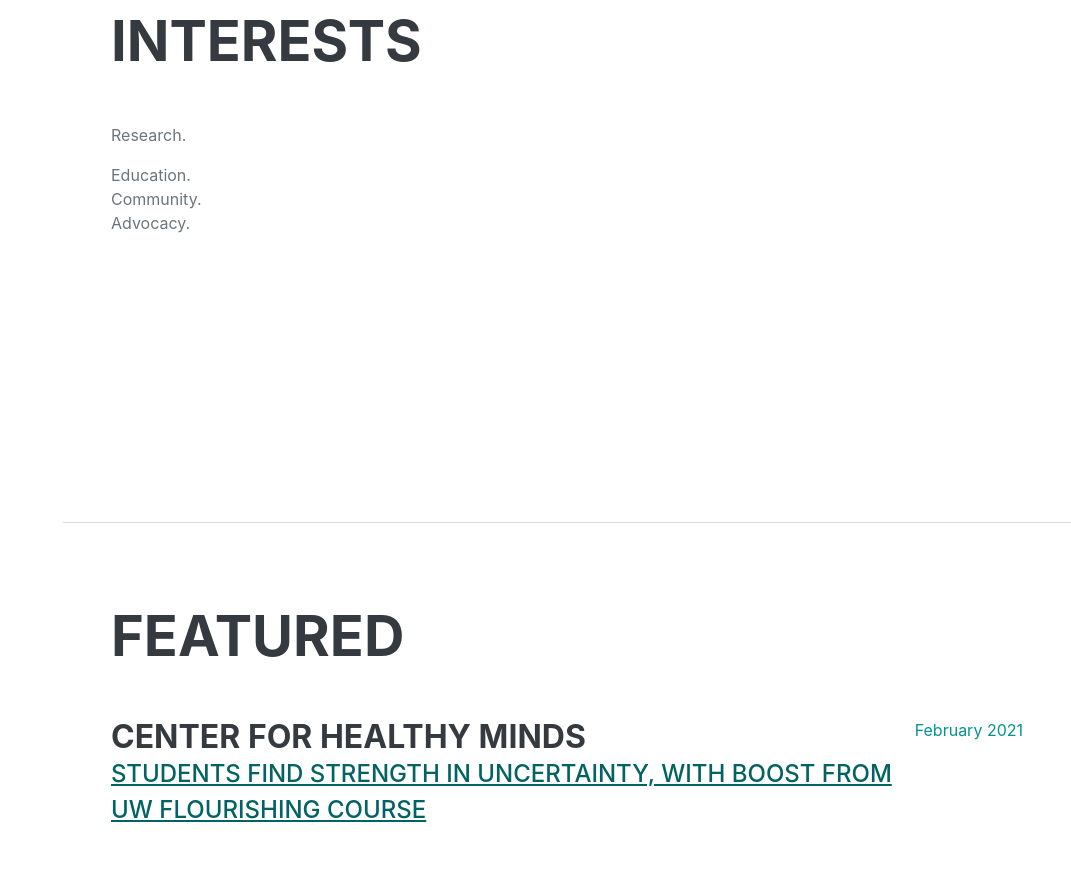
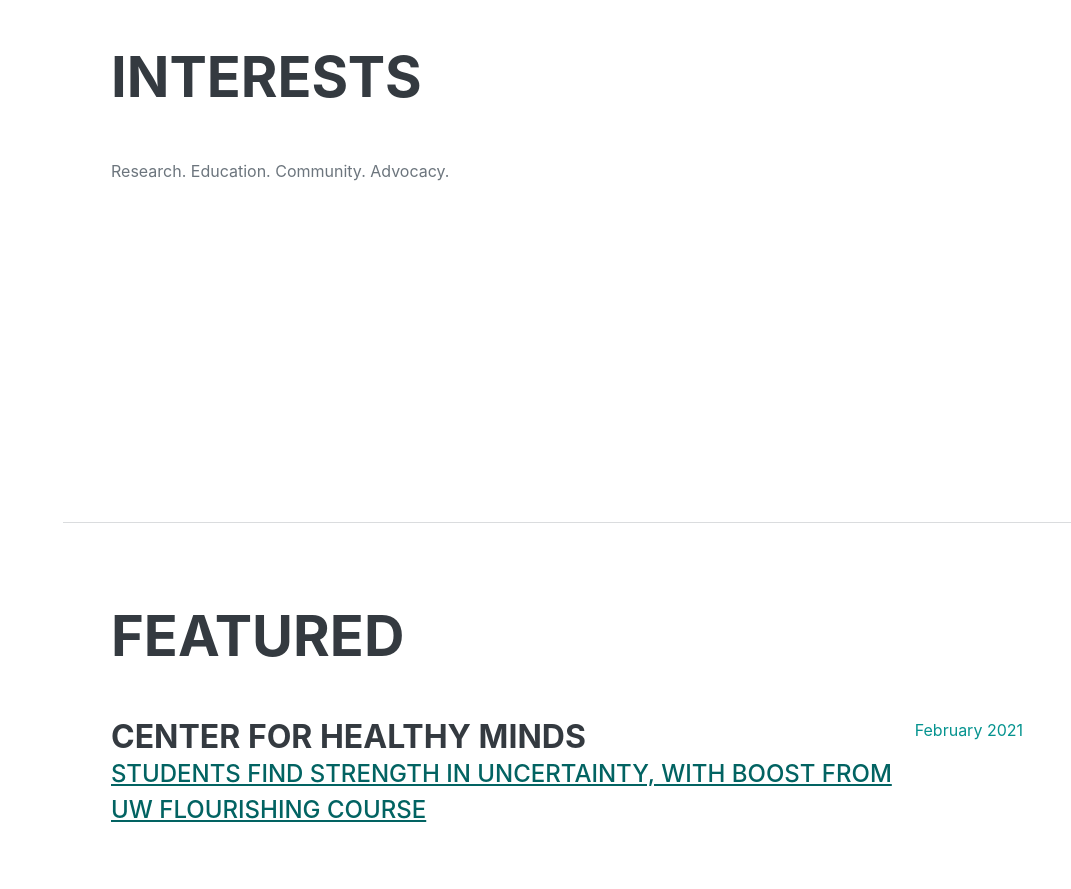
Before and after one commit to KMZIMMERMAN/portfolio, a plain HTML site: page index.html in a window 1280 px wide. Shown: the part 6480-7369 px from the top of the page, without its empty margins (209-1280 px from the left). Drawn offline with nearby package versions, Linux system fonts and the light colour scheme; a web font is replaced by a local one.

Commit message:
Update index.html

```diff
--- a/index.html
+++ b/index.html
@@ -233,10 +233,8 @@ Burt Blom Scholarship - Arrowhead High School (2020)
             <section class="resume-section" id="interests">
                 <div class="resume-section-content">
                     <h2 class="mb-5">Interests</h2>
-                    <p>Research.</p>
-                     <p class="mb-0">Education.</p>
-                    <p class="mb-0">Community.</p>
-                <p class="mb-0">Advocacy.</p>
+                    <p>Research. Education. Community. Advocacy.</p>
+                <p class="mb-0"></p>
                 </div>
             </section>
             <hr class="m-0" />
```
